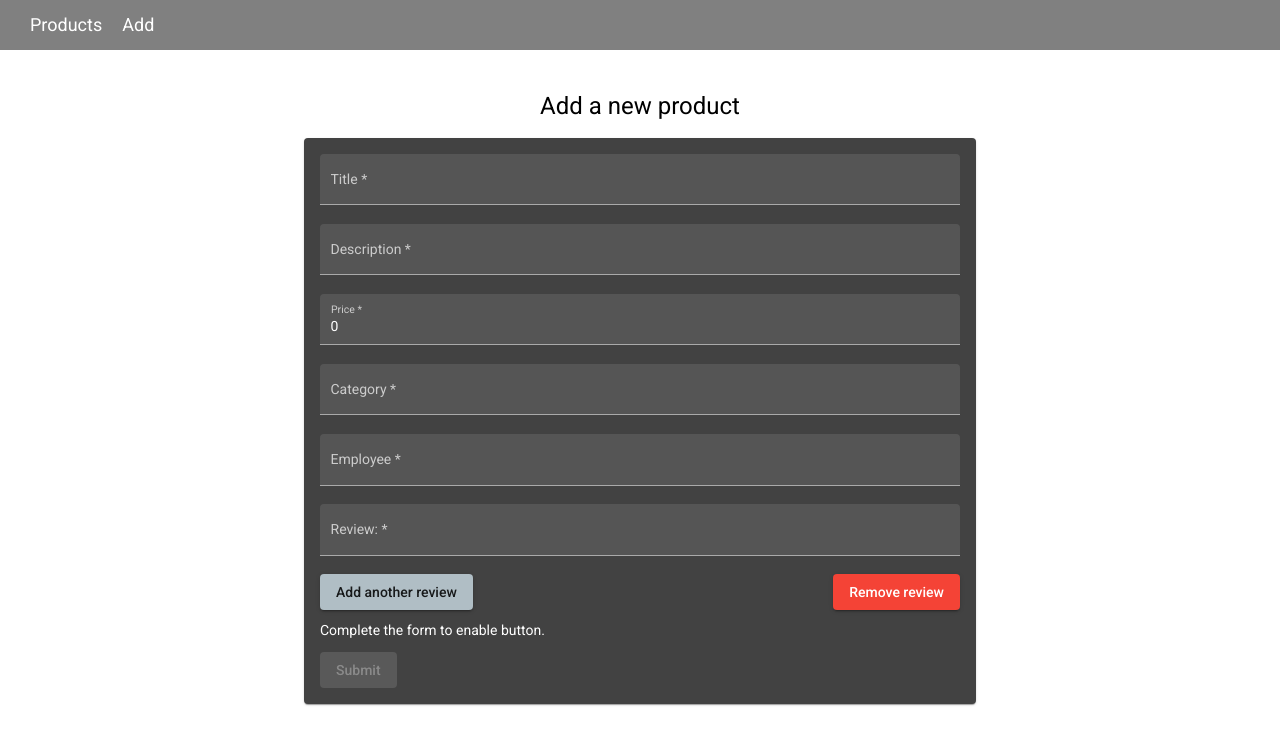
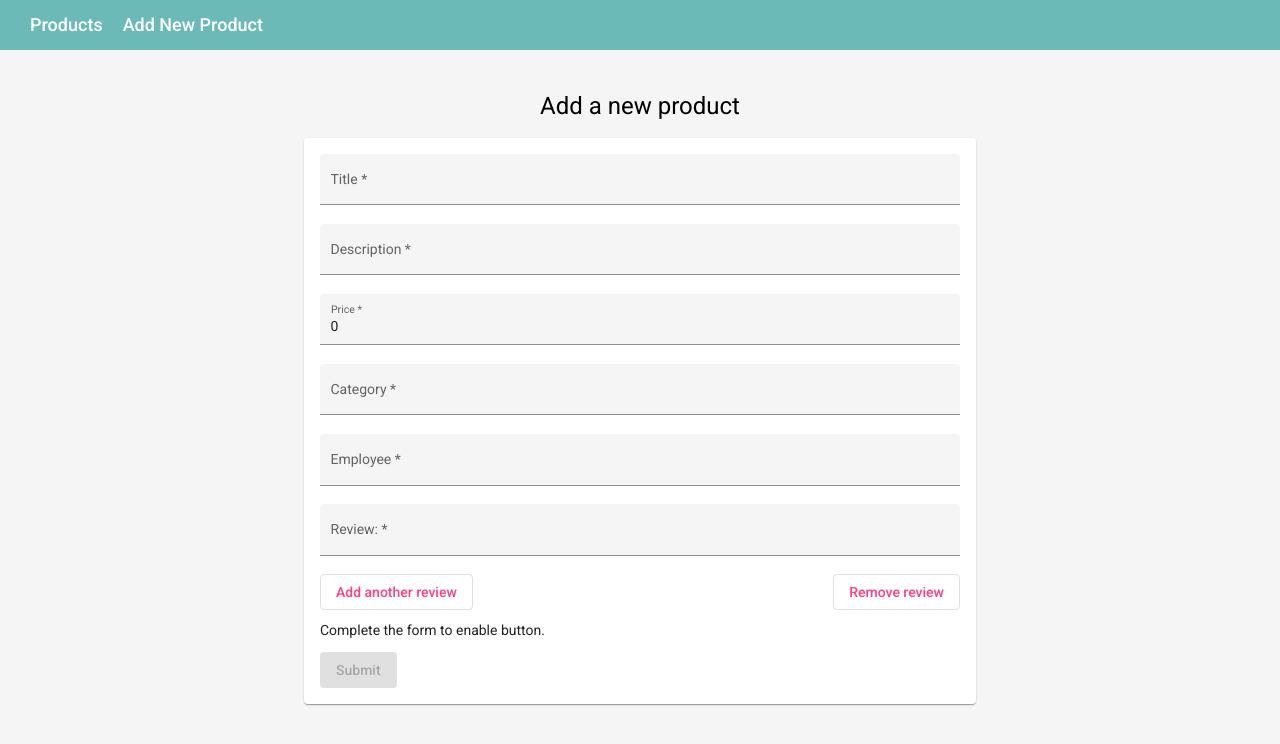
Before and after one commit to irenaJura/angular-backoffice-app, an Angular app: page /add in a window 1280 px wide. Shown: the top 744 px of the page. Built offline with nearby package versions, Linux system fonts and the light colour scheme.

Commit message:
style change

```diff
--- a/angular.json
+++ b/angular.json
@@ -30,7 +30,7 @@
               "src/assets"
             ],
             "styles": [
-              "./node_modules/@angular/material/prebuilt-themes/pink-bluegrey.css",
+              "./node_modules/@angular/material/prebuilt-themes/indigo-pink.css",
               "src/styles.css"
             ],
             "scripts": []
@@ -98,7 +98,7 @@
               "src/assets"
             ],
             "styles": [
-              "./node_modules/@angular/material/prebuilt-themes/pink-bluegrey.css",
+              "./node_modules/@angular/material/prebuilt-themes/indigo-pink.css",
               "src/styles.css"
             ],
             "scripts": []
--- a/src/app/components/add-product/add-product.component.html
+++ b/src/app/components/add-product/add-product.component.html
@@ -31,14 +31,14 @@
                     <input matInput id="review-{{ i }}" type="text" [formControlName]="i">
                 </mat-form-field>
                 <div class="btn-container">
-                    <button mat-raised-button color="accent" (click)="addReview()" type="button">Add another
+                    <button mat-stroked-button color="accent" (click)="addReview()" type="button">Add another
                         review</button>
-                    <button mat-raised-button color="warn" (click)="removeReview(i)" type="button">Remove
+                    <button mat-stroked-button color="accent" (click)="removeReview(i)" type="button">Remove
                         review</button>
                 </div>
             </div>
         </div>
         <p>Complete the form to enable button.</p>
-        <button mat-raised-button color="primary" type="submit" [disabled]="!productForm.valid">Submit</button>
+        <button mat-raised-button color="accent" type="submit" [disabled]="!productForm.valid">Submit</button>
     </form>
 </mat-card>
--- a/src/app/components/navbar/navbar.component.css
+++ b/src/app/components/navbar/navbar.component.css
@@ -1,10 +1,10 @@
 .navbar-nav {
     height: 50px;
     width: 100%;
-    background: grey;
-    color: wheat;
+    background: #6cbab7;
+    color: #fafbfb;
+    font-weight: 500;
     display: flex;
-    justify-items: center;
     align-items: center;
     padding-left: 20px;
     text-align: center;
--- a/src/app/components/navbar/navbar.component.html
+++ b/src/app/components/navbar/navbar.component.html
@@ -3,6 +3,6 @@
         <a routerLink="/list" class="nav-link">Products</a>
     </li>
     <li class="nav-item">
-        <a routerLink="/add" class="nav-link">Add</a>
+        <a routerLink="/add" class="nav-link">Add New Product</a>
     </li>
 </div>
--- a/src/app/components/products-list/products-list.component.css
+++ b/src/app/components/products-list/products-list.component.css
@@ -1,5 +1,6 @@
 h1 {
     text-align: center;
+    font-weight: 500;
     margin-top: 40px;
     margin-bottom: 40px;
 }
--- a/src/app/components/products-list/products-list.component.html
+++ b/src/app/components/products-list/products-list.component.html
@@ -6,27 +6,29 @@
 
 <div class="container" *ngIf="products">
     <mat-card *ngFor="let product of products; let i = index" [ngClass]="{'panel': changeToPanel === true}">
-        <mat-list role="list">
-            <mat-list-item role="listitem">Title: {{ product.data.title }}</mat-list-item>
-            <mat-list-item role="listitem">Description: {{ product.data.description }}</mat-list-item>
-            <mat-list-item role="listitem">Price: {{ product.data.price }}</mat-list-item>
-            <mat-list-item role="listitem">Category: {{ product.data.category }}</mat-list-item>
-            <mat-list-item role="listitem">Employee: {{ product.data.employee }}</mat-list-item>
-            <mat-list-item *ngIf="product.data.reviews?.length">
+        <mat-card-title role="listitem">Title: {{ product.data.title }}</mat-card-title>
+        <mat-card-subtitle role="listitem">Category: {{ product.data.category }}</mat-card-subtitle>
+        <mat-card-content>
+            <p role="listitem">Description: {{ product.data.description }}</p>
+            <p role="listitem">Price: {{ product.data.price }}</p>
+            <p role="listitem">Employee: {{ product.data.employee }}</p>
+            <p *ngIf="product.data.reviews?.length">
                 <button mat-stroked-button color="accent" (click)="toggleReviews(i)">{{visibleIndex === i ? 'Hide
                     Reviews' :
                     'Show Reviews'}}</button>
-            </mat-list-item>
+            </p>
             <div class="reviews" *ngIf="visibleIndex === i">
                 <div *ngFor="let review of product.data.reviews">
-                    <mat-list-item role="listitem">{{ review }}</mat-list-item>
+                    <p role="listitem">{{ review }}</p>
                 </div>
             </div>
-            <button mat-fab color="warn" (click)="deleteProduct(product.id)" class="delete-btn"
+        </mat-card-content>
+        <mat-card-actions>
+            <button mat-fab color="accent" (click)="deleteProduct(product.id)" class="delete-btn"
                 aria-label="delete product">
                 <mat-icon>delete</mat-icon>
             </button>
-        </mat-list>
+        </mat-card-actions>
     </mat-card>
 </div>
 
--- a/src/styles.css
+++ b/src/styles.css
@@ -1,4 +1,4 @@
 /* You can add global styles to this file, and also import other style files */
 
 html, body { height: 100%; }
-body { margin: 0; font-family: Roboto, "Helvetica Neue", sans-serif; }
+body { margin: 0; font-family: Roboto, "Helvetica Neue", sans-serif; background-color: #f5f5f5; }
```
